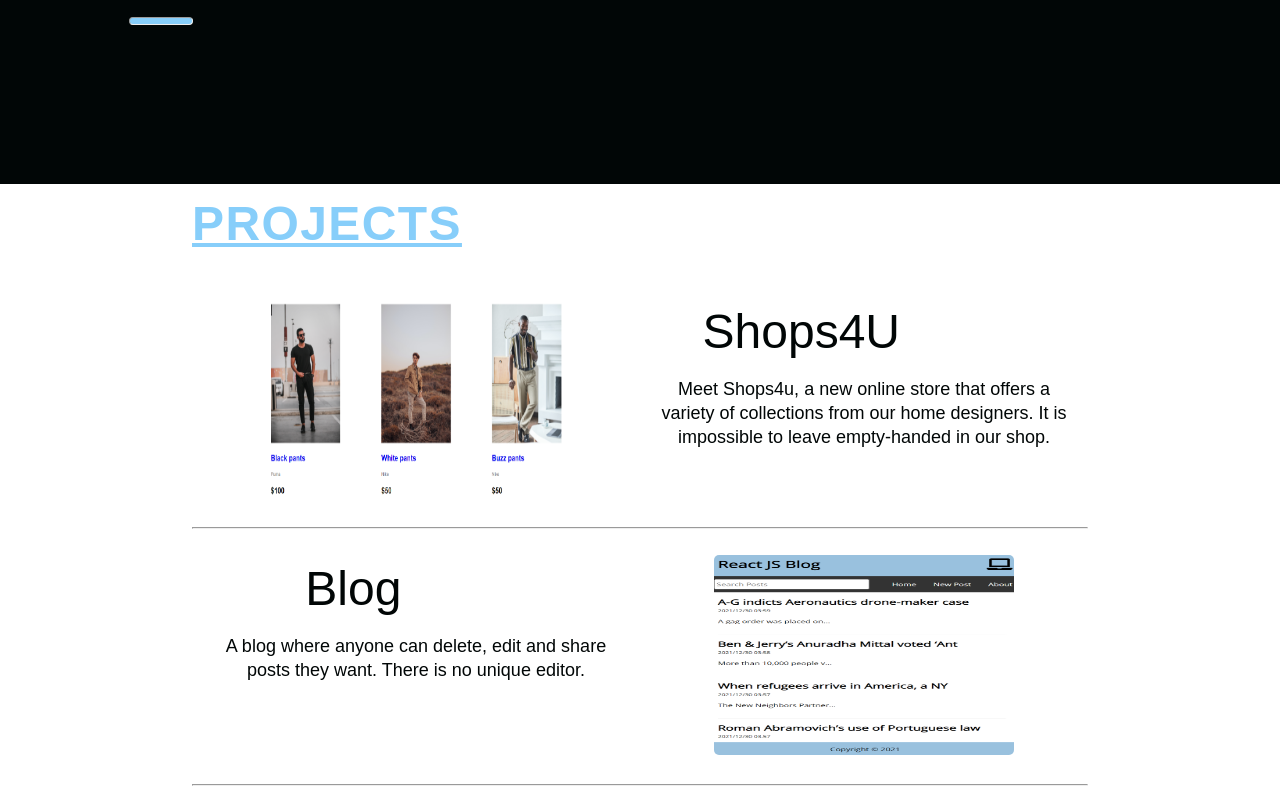
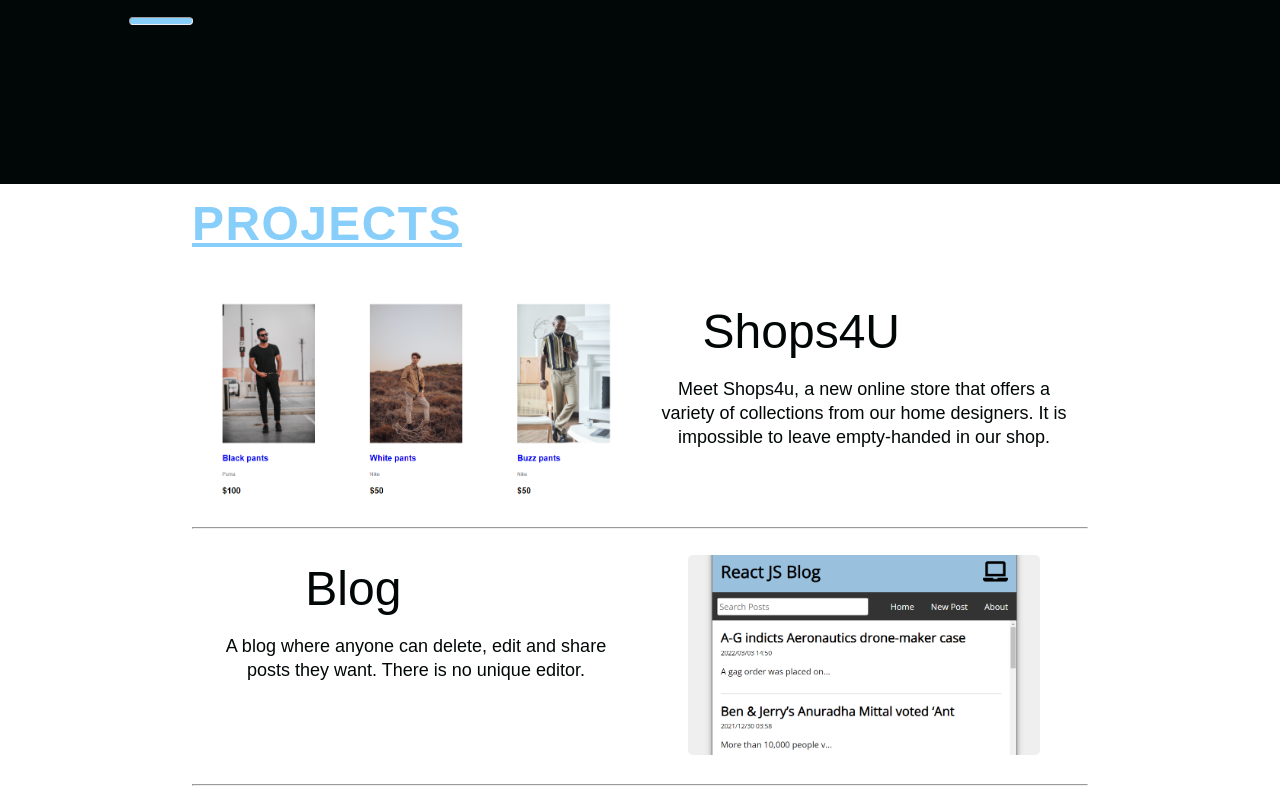
Before and after one commit to Asystems0/Portfolio-client, a React (Create React App) app: page / in a window 1280 px wide. Shown: the part 1296-2094 px from the top of the page. Built offline with nearby package versions, Linux system fonts and the light colour scheme; a web font is replaced by a local one.

Commit message:
Change image in projects section

```diff
--- a/src/components/Projects/ProjectsElements.js
+++ b/src/components/Projects/ProjectsElements.js
@@ -179,9 +179,11 @@ export const ImgWrap = styled.div`
 `;
 
 export const Img = styled.img`
-  width: 300px;
+  width: 400px;
   height: 200px;
+
   margin: 10px 0 10px 0;
+  image-resolution: revert;
   padding-right: 0;
   border-radius: 5px;
   cursor: pointer;
@@ -197,3 +199,24 @@ export const Img = styled.img`
     transition: all 0.01s ease-in-out;
   }
 `;
+
+export const Img2 = styled.img`
+  height: 200px;
+
+  margin: 10px 0 10px 0;
+  image-resolution: revert;
+  padding-right: 0;
+  border-radius: 5px;
+  cursor: pointer;
+
+  @media screen and (max-width: 768px) {
+    width: 240px;
+    height: 160px;
+    margin: 5px 0 5px 0;
+  }
+
+  &:hover {
+    transform: scale(1.1);
+    transition: all 0.01s ease-in-out;
+  }
+`;
--- a/src/components/Projects/index.js
+++ b/src/components/Projects/index.js
@@ -20,6 +20,7 @@ import {
   Subtitle,
   ImgWrap,
   Img,
+  Img2,
 } from "./ProjectsElements.js";
 
 const Projects = () => {
@@ -42,7 +43,7 @@ const Projects = () => {
               </Row1>
               <Row2>
                 <ImgWrap>
-                  <a href="https://shops4u.netlify.app/">
+                  <a target="_blank" href="https://shops4u.netlify.app/">
                     <Img src={shops} alt="Shops" />
                   </a>
                 </ImgWrap>
@@ -65,7 +66,7 @@ const Projects = () => {
                     rel="noopener noreferrer"
                     href="https://bloglog.netlify.app/"
                   >
-                    <Img src={blog} alt="blog" />
+                    <Img2 src={blog} alt="blog" />
                   </a>
                 </ImgWrap>
               </Row2>
```
Also changed, not shown: src/images/bloglog.PNG.
